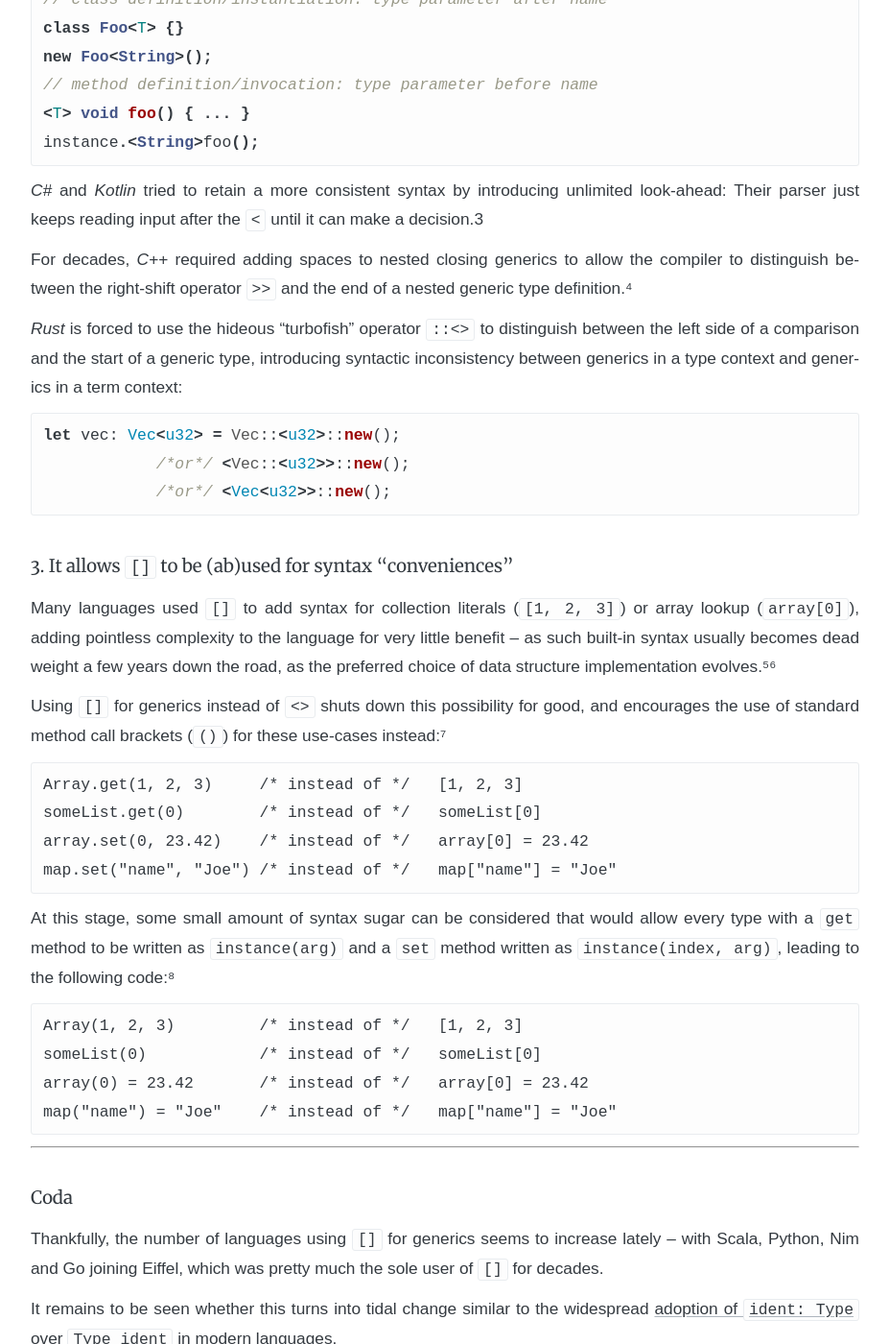
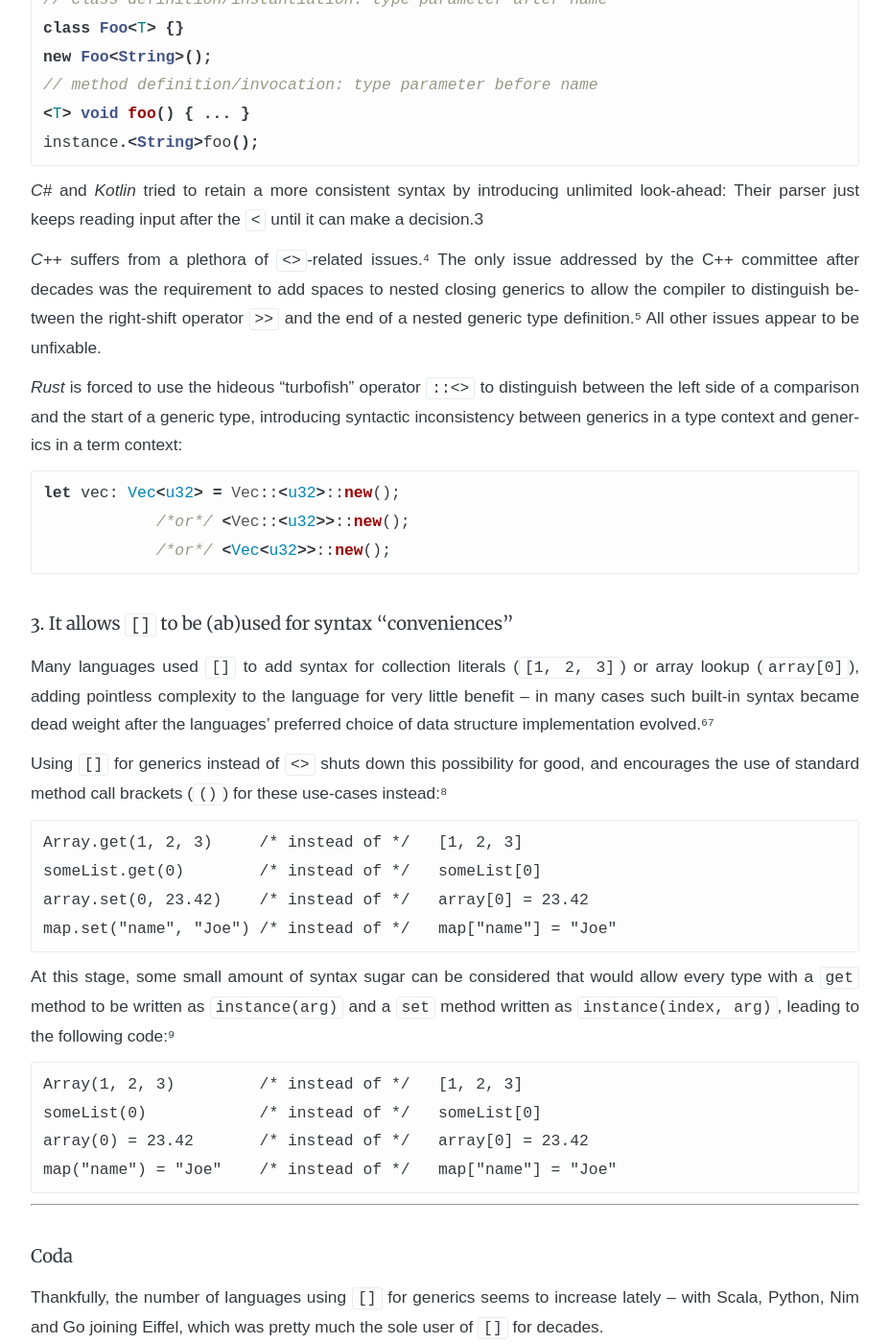
Before and after one commit to soc/soc.me, a Jekyll site: the page built from _languages/stop-using-angle-brackets-for-generics.md, in a window 1280 px wide and 1400 px high, scrolled down 918 px. Shown: the whole window at 96% size, without its empty margins (176-1103 px from the left). Built offline with Jekyll 4.4.1, drawn with Linux system fonts in a browser that asks for light colours; some web fonts are replaced; some of the changed text lies outside the part shown.

Commit message:
add link to stop-using-angle-brackets-for-generics

```diff
--- a/_languages/stop-using-angle-brackets-for-generics.md
+++ b/_languages/stop-using-angle-brackets-for-generics.md
@@ -43,8 +43,10 @@
 _C#_ and _Kotlin_ tried to retain a more consistent syntax by introducing unlimited look-ahead:
 Their parser just keeps reading input after the `<` until it can make a decision.[^csharp]
 
-For decades, _C++_ required adding spaces to nested closing generics to allow the compiler to
-distinguish between the right-shift operator `>>` and the end of a nested generic type definition.[^cpp]
+_C++_ suffers from a plethora of `<>`-related issues.[^cpp1]
+The only issue addressed by the C++ committee after decades was the requirement to add spaces to
+nested closing generics to allow the compiler to distinguish between the right-shift operator `>>`
+and the end of a nested generic type definition.[^cpp2] All other issues appear to be unfixable.
 
 _Rust_ is forced to use the hideous "turbofish" operator `::<>` to distinguish between the left side of a
 comparison and the start of a generic type, introducing syntactic inconsistency between generics in
@@ -59,9 +61,9 @@
 #### 3. It allows `[]` to be (ab)used for syntax "conveniences"
 
 Many languages used `[]` to add syntax for collection literals (`[1, 2, 3]`) or array lookup
-(`array[0]`), adding pointless complexity to the language for very little benefit – as such built-in
-syntax usually becomes dead weight a few years down the road, as the preferred choice
-of data structure implementation evolves.[^javalit][^jslit]
+(`array[0]`), adding pointless complexity to the language for very little benefit – in many cases
+such built-in syntax became dead weight after the languages' preferred choice of data structure
+implementation evolved.[^javalit][^jslit]
 
 Using `[]` for generics instead of `<>` shuts down this possibility for good, and encourages the use
 of standard method call brackets (`()`) for these use-cases instead:[^nim]
@@ -88,7 +90,8 @@
 
 #### Coda
 
-Thankfully, the number of languages using `[]` for generics seems to increase lately – with Scala, Python, Nim and Go joining Eiffel, which was pretty much the sole user of `[]` for decades.
+Thankfully, the number of languages using `[]` for generics seems to increase lately –
+with Scala, Python, Nim and Go joining Eiffel, which was pretty much the sole user of `[]` for decades.
 
 It remains to be seen whether this turns into tidal change similar to the widespread [adoption of `ident: Type` over `Type ident`](https://soc.me/languages/type-annotations) in modern languages.
 
@@ -96,7 +99,8 @@
 [^related]: [Parsing Ambiguity: Type Argument v. Less Than](https://keleshev.com/parsing-ambiguity-type-argument-v-less-than) is a similar article focusing on some of these issues in more depth.
 [^java]: Java: The syntax inconsistency is due to the difficulty a compiler would have to tell whether some token stream of `instance` `.` `foo` `<` is the left side of a comparison (with `<` being the "less-than" operator) or the start of a generic type argument within a method call.
 [^csharp]: C#: See [ECMA-334, 4th Edition, §9.2.3 – Grammar Ambiguities](https://www.ecma-international.org/publications/files/ECMA-ST/Ecma-334.pdf)
-[^cpp]: C++: See [Wikipedia – C++11 right angle bracket](https://en.wikipedia.org/wiki/C%2B%2B11#Right_angle_bracket)
+[^cpp1]: C++: See [What are all the syntax problems introduced by the usage of angle brackets in C++ templates?](https://stackoverflow.com/questions/7304699/what-are-all-the-syntax-problems-introduced-by-the-usage-of-angle-brackets-in-c)
+[^cpp2]: C++: See [Wikipedia – C++11 right angle bracket](https://en.wikipedia.org/wiki/C%2B%2B11#Right_angle_bracket)
 [^javalit]: Java pretty much abandoned arrays – they never integrated them with collections in 1.2, let alone generics in 1.5.
 [^jslit]: JavaScript stopped giving out new collection literals almost immediately after its first release – no collection type added since received its own literals (`Set`, `Map`, `ByteBuffer`, ...).
 [^nim]: Nim uses `[]` for generics, but employs [a hack to _also_ use `[]` for lookup](https://nim-lang.org/docs/manual.html#procedures-method-call-syntax).
```
